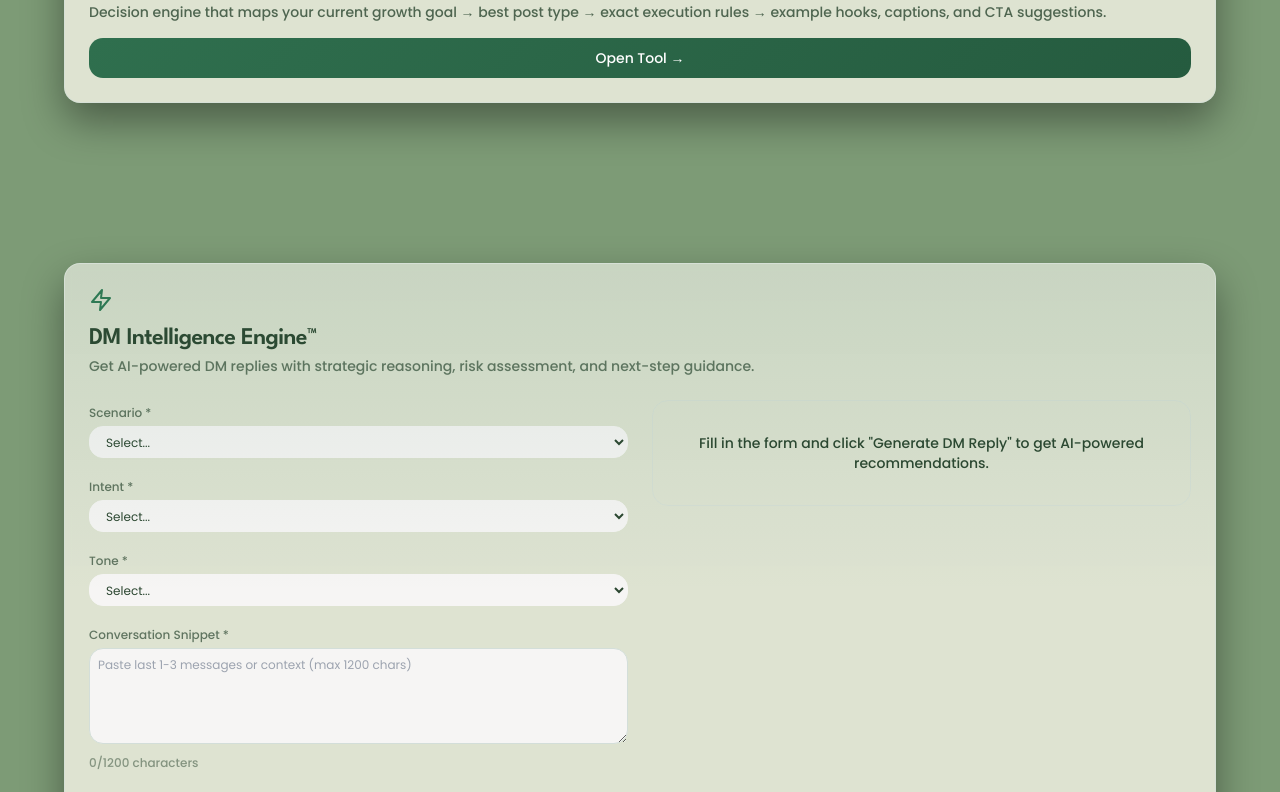
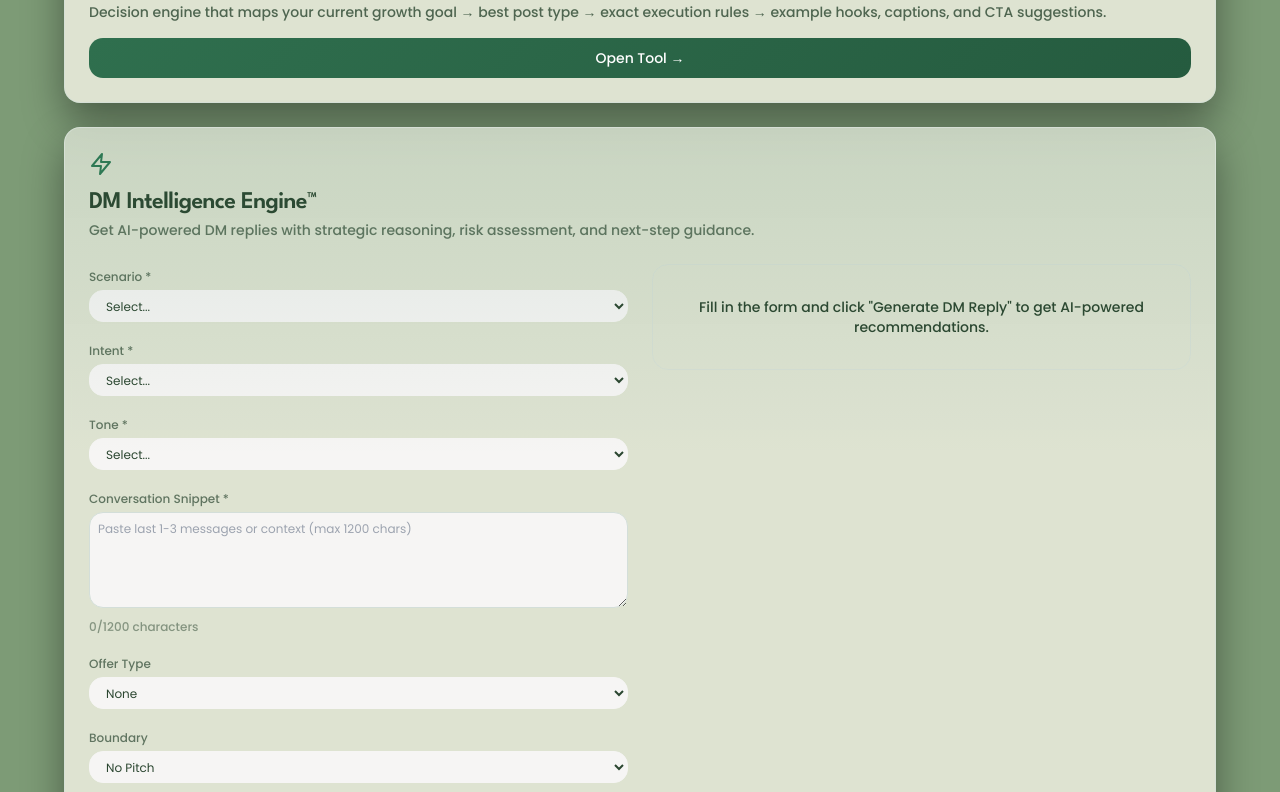
Before and after one commit to gmajors1326/strategies-tool-funnel, a Next.js app: page / in a window 1280 px wide. Shown: the part 1900-2692 px from the top of the page. Built offline with nearby package versions, Linux system fonts and the light colour scheme.

Commit message:
Move DM Intelligence Engine under Post Types To Outperform

```diff
--- a/app/page.tsx
+++ b/app/page.tsx
@@ -66,13 +66,11 @@ export default function HomePage() {
               </CardContent>
             </Card>
           </div>
+          <div className="md:col-span-2">
+            {/* DM Intelligence Engine - Full Tool */}
+            <DMIntelligenceEngineTool />
+          </div>
         </div>
-      </section>
-
-      {/* All Tools Section */}
-      <section className="container mx-auto px-4 py-20">
-        {/* DM Intelligence Engine - Full Tool */}
-        <DMIntelligenceEngineTool />
       </section>
 
       {/* FAQ Section */}
```
